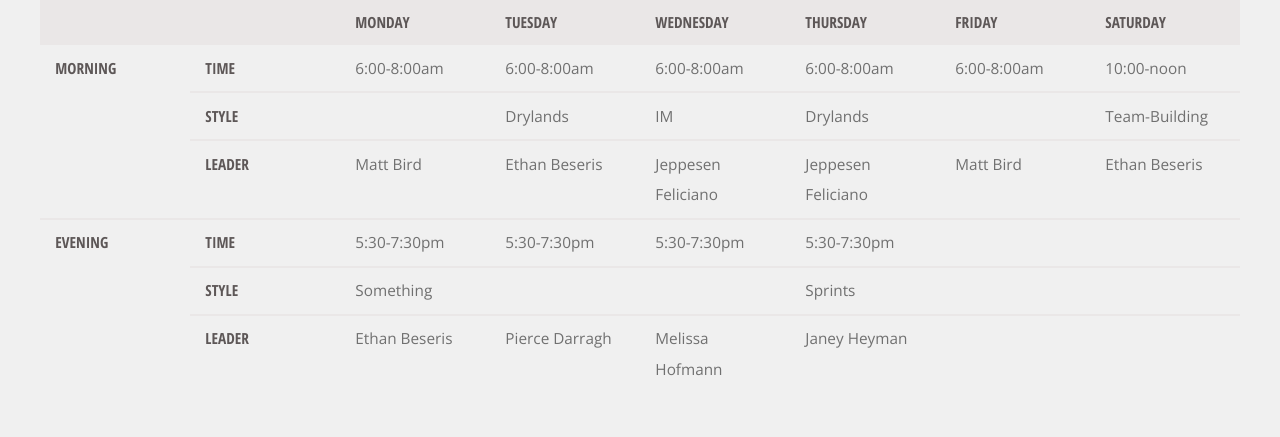
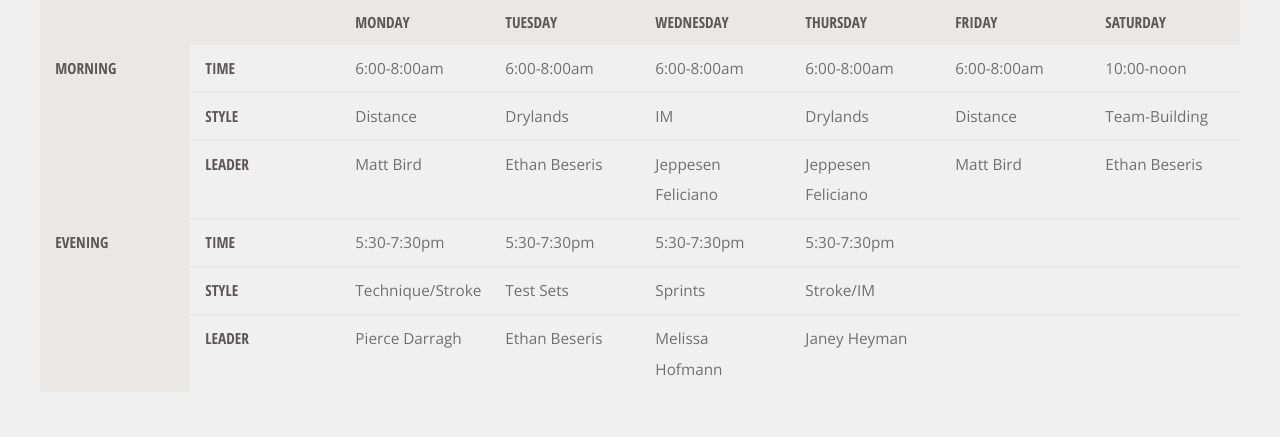
Before and after one commit to utahclubswimming/utahclubswimming.github.io, a Jekyll site: the page built from schedule.html, in a window 1280 px wide. Shown: the part 441-878 px from the top of the page. Built offline with Jekyll 4.4.1, drawn with Linux system fonts in a browser that asks for light colours.

Commit message:
Schedule updated
The schedule has been appropriately updated.

```diff
--- a/_data/schedule.yml
+++ b/_data/schedule.yml
@@ -2,10 +2,11 @@
   morning:
     - time: 6:00-8:00am
       leader: Matt Bird
+      style: Distance
   evening:
     - time: 5:30-7:30pm
-      leader: Ethan Beseris
-      style: Something
+      leader: Pierce Darragh
+      style: Technique/Stroke
 - day: Tuesday
   morning:
     - time: 6:00-8:00am
@@ -13,7 +14,8 @@
       style: Drylands
   evening:
     - time: 5:30-7:30pm
-      leader: Pierce Darragh
+      leader: Ethan Beseris
+      style: Test Sets
 - day: Wednesday
   morning:
     - time: 6:00-8:00am
@@ -22,6 +24,7 @@
   evening:
     - time: 5:30-7:30pm
       leader: Melissa Hofmann
+      style: Sprints
 - day: Thursday
   morning:
     - time: 6:00-8:00am
@@ -30,11 +33,12 @@
   evening:
     - time: 5:30-7:30pm
       leader: Janey Heyman
-      style: Sprints
+      style: Stroke/IM
 - day: Friday
   morning:
     - time: 6:00-8:00am
       leader: Matt Bird
+      style: Distance
 - day: Saturday
   morning:
     - time: 10:00-noon
--- a/_sass/_base.scss
+++ b/_sass/_base.scss
@@ -199,7 +199,7 @@
             $table_row_top_border:              $really_subdued_reddish;
             $table_heading_text:                $deep_dark_red;
             $table_thead_background:            $really_subdued_reddish;
-            $table_thead_text:                  $white;
+            $table_thead_text:                  $table_heading_text;
 
             /* Records */
                 $table_records_th_left_border:      $really_subdued_reddish;
@@ -867,6 +867,11 @@
             font-weight: 700;
             text-transform: uppercase;
             color: $table_heading_text;
+
+            &.filled {
+                background: $table_thead_background;
+                color: $table_thead_text;
+            }
         }
 
         thead {
--- a/schedule.html
+++ b/schedule.html
@@ -32,7 +32,7 @@ permalink: /schedule/
                                 <!-- Morning -->
                                 <tr>
                                     <!-- Morning Times -->
-                                    <th rowspan="3">Morning</th>
+                                    <th rowspan="3" class="filled">Morning</th>
                                     <th>Time</th>
                                     {% for entry in site.data.schedule %}
                                     {% assign time = (entry.morning | map: 'time') %}
@@ -58,7 +58,7 @@ permalink: /schedule/
                                 <!-- Evening -->
                                 <tr>
                                     <!-- Evening Times -->
-                                    <th rowspan="3">Evening</th>
+                                    <th rowspan="3" class="filled">Evening</th>
                                     <th>Time</th>
                                     {% for entry in site.data.schedule %}
                                     {% assign time = (entry.evening | map: 'time') %}
```
